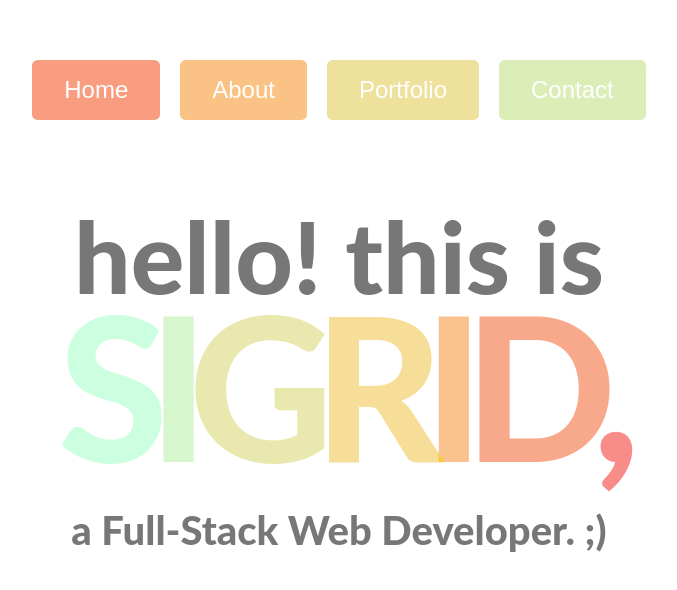
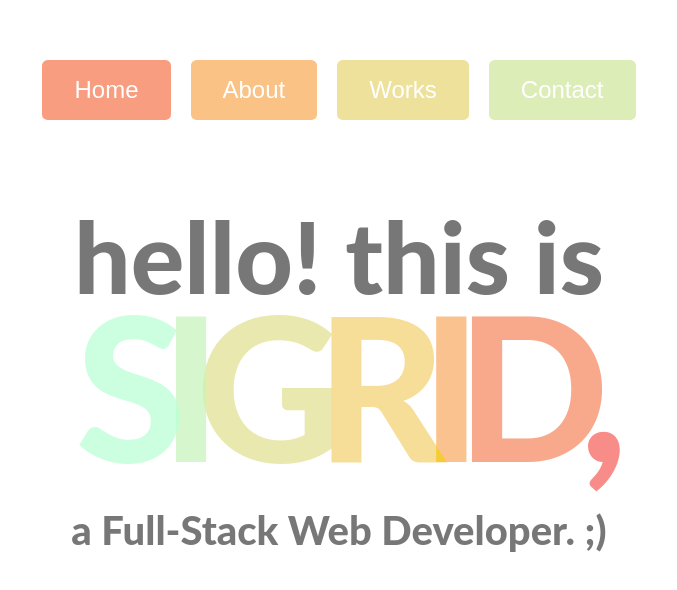
Before and after one commit to sigridnicole/sigridnicole.github.io, a React (Create React App) app: page / in a window 1280 px wide. Shown: the top 590 px of the page, without its empty margins (301-978 px from the left). Built offline with nearby package versions, Linux system fonts and the light colour scheme.

Commit message:
Projects update, index style update

```diff
--- a/src/components/About/About.js
+++ b/src/components/About/About.js
@@ -2,10 +2,28 @@ import React from 'react';
 
 const About = () => {
   return (
-    <div>
-      <h1>About</h1>
+    <div id="content">
+      <div>
+        <span>
+          <span className="heading c1">
+            A
+          </span>
+          <span className="heading c2">
+            B
+          </span>
+          <span className="heading c3">
+            O
+          </span>
+          <span className="heading c4">
+            U
+          </span>
+          <span className="heading c5">
+            T
+          </span>
+        </span>
+      </div>
     </div>
-   );
+  );
 };
 
 export default About;
--- a/src/components/Contact/Contact.css
+++ b/src/components/Contact/Contact.css
@@ -1,6 +1,6 @@
 img {
   width: 100px;
   height: auto;
-  margin: 50px 30px;
+  margin: 50px 50px;
   cursor: pointer;
 }
--- a/src/components/Contact/Contact.js
+++ b/src/components/Contact/Contact.js
@@ -7,6 +7,32 @@ import './Contact.css';
 const Contact = () => {
   return (
     <div>
+      <div>
+        <span>
+          <span className="heading c1">
+            C
+          </span>
+          <span className="heading c2">
+            O
+          </span>
+          <span className="heading c3">
+            N
+          </span>
+          <span className="heading c4">
+            T
+          </span>
+          <span className="heading c5">
+            A
+          </span>
+          <span className="heading c6">
+            C
+          </span>
+          <span className="heading c7">
+            T
+          </span>
+        </span>
+      </div>
+      <div className="content">Let's talk business. ;)</div>
       <img src={Git} alt="Github" onClick={() => window.location.href = "https://github.com/sigridnicole"} ></img>
       <img src={LinkedIn} alt="LinkedIn" onClick={() => window.location.href = "https://www.linkedin.com/in/sigridnicole/"} ></img>
       <img src={Mail} alt="Mail" onClick={() => window.location.href = "mailto:sigridncl@gmail.comn"} ></img>
--- a/src/components/Home/Home.css
+++ b/src/components/Home/Home.css
@@ -15,50 +15,10 @@
   line-height: 110px;
   font-family: 'Lato', sans-serif;
   font-weight: 800;
-  letter-spacing: -20px;
+  letter-spacing: -25px;
   mix-blend-mode: color-burn;
   position: relative;
   opacity: 0.9;
-}
-
-.letter:hover{
-  animation: color-change 2s;
-}
-
-@keyframes color-change {
-  50% {
-    color: #696969;
-    opacity: 0.9
-  }
-}
-
-
-#s {
-  color: #c6ffdd;
-}
-
-#i {
-  color: #d2f5c8;
-}
-
-#g {
-  color: #e6e6a7;
-}
-
-#r {
-  color: #f6da8d;
-}
-
-#i2 {
-  color: #fabc83;
-}
-
-#d {
-  color: #f8a080;
-}
-
-#period {
-  color: #f7807d;
 }
 
 p {
--- a/src/components/Home/Home.js
+++ b/src/components/Home/Home.js
@@ -3,29 +3,29 @@ import "./Home.css";
 
 const Home = () => {
   return (
-    <div id="content">
+    <div>
       <div id="name">
         <div className="hello">hello! this is</div>
-        <span className="logo">
-          <span id="s" className="letter">
+        <span>
+          <span className="letter c1">
             S
           </span>
-          <span id="i" className="letter">
+          <span className="letter c2">
             I
           </span>
-          <span id="g" className="letter">
+          <span className="letter c3">
             G
           </span>
-          <span id="r" className="letter">
+          <span className="letter c4">
             R
           </span>
-          <span id="i2" className="letter">
+          <span className="letter c5">
             I
           </span>
-          <span id="d" className="letter">
+          <span className="letter c6">
             D
           </span>
-          <span id="period" className="letter">
+          <span className="letter c7">
             ,
           </span>
         </span>
--- a/src/components/Nav/Nav.js
+++ b/src/components/Nav/Nav.js
@@ -12,7 +12,7 @@ const Nav = ({ onPageChange }) => {
           About
         </button>
         <button className="portfolio" onClick={() => onPageChange("portfolio")}>
-          Portfolio
+          Works
         </button>
         <button className="contact" onClick={() => onPageChange("contact")}>
           Contact
--- a/src/components/Portfolio/Portfolio.css
+++ b/src/components/Portfolio/Portfolio.css
@@ -1,6 +1,10 @@
 .box {
-  background-color: pink;
-  padding: 100px;
+  font-family: 'Lato', sans-serif;
+  mix-blend-mode: color-burn;
+  color: #ffffff;
+  opacity: 0.9;
+  background-color: #f7807d;
+  padding: 50px;
   margin: 20px;
   transition: background 0.5s ease-in-out,
   transform 0.5s ease;
@@ -18,3 +22,19 @@
   background: #696969;
   opacity: 0.9;
 }
+
+img {
+  width: 100px;
+  height: auto;
+  margin: 50px 50px;
+  cursor: pointer;
+}
+
+
+.project-title {
+  font-size: 25px;
+}
+
+.project-content {
+  font-size: 17px;
+}
--- a/src/components/Portfolio/Portfolio.js
+++ b/src/components/Portfolio/Portfolio.js
@@ -1,13 +1,37 @@
 import React from 'react';
 import './Portfolio.css'
 
-
 const Portfolio = () => {
   return (
-    <div className="projectGrid">
-      <div className="box"> 1 </div>
-      <div className="box"> 2 </div>
-      <div className="box"> 3 </div>
+    <div>
+      <div>
+        <span>
+          <span className="heading c1">
+            W
+          </span>
+          <span className="heading c2">
+            O
+          </span>
+          <span className="heading c3">
+            R
+          </span>
+          <span className="heading c4">
+            K
+          </span>
+          <span className="heading c5">
+            S
+          </span>
+        </span>
+      </div>
+      <div className="projectGrid">
+        <div className="box">
+          <div className="project-title">Face Counter</div>
+          <div className="project-content">An app that detects and counts faces. It has register and sign in features to save the total count of faces detected in a database.</div>
+          <div></div>
+        </div>
+        <div className="box"> Coming Soon. </div>
+        <div className="box"> Coming Soon. </div>
+      </div>
     </div>
   );
 };
--- a/src/index.css
+++ b/src/index.css
@@ -12,3 +12,67 @@ code {
   font-family: source-code-pro, Menlo, Monaco, Consolas, "Courier New",
     monospace;
 }
+
+
+/* COLOR SCHEME */
+.c1 {
+  color: #c6ffdd;
+}
+
+.c2 {
+  color: #d2f5c8;
+}
+
+.c3 {
+  color: #e6e6a7;
+}
+
+.c4 {
+  color: #f6da8d;
+}
+
+.c5 {
+  color: #fabc83;
+}
+
+.c6 {
+  color: #f8a080;
+}
+
+.c7 {
+  color: #f7807d;
+}
+
+.heading {
+  font-size: 100px;
+  line-height: 110px;
+  font-family: 'Lato', sans-serif;
+  font-weight: 800;
+  letter-spacing: -20px;
+  mix-blend-mode: color-burn;
+  position: relative;
+  opacity: 0.9;
+}
+
+.letter:hover, .heading:hover{
+  animation: color-change 2s;
+}
+
+@keyframes color-change {
+  50% {
+    color: #696969;
+    opacity: 0.9
+  }
+}
+
+.content {
+  font-size: 40px;
+  line-height: 110px;
+  font-family: 'Lato', sans-serif;
+  font-weight: 400;
+  /* letter-spacing: -20px; */
+  mix-blend-mode: color-burn;
+  position: relative;
+  color: #696969;
+  opacity: 0.9;
+}
```
